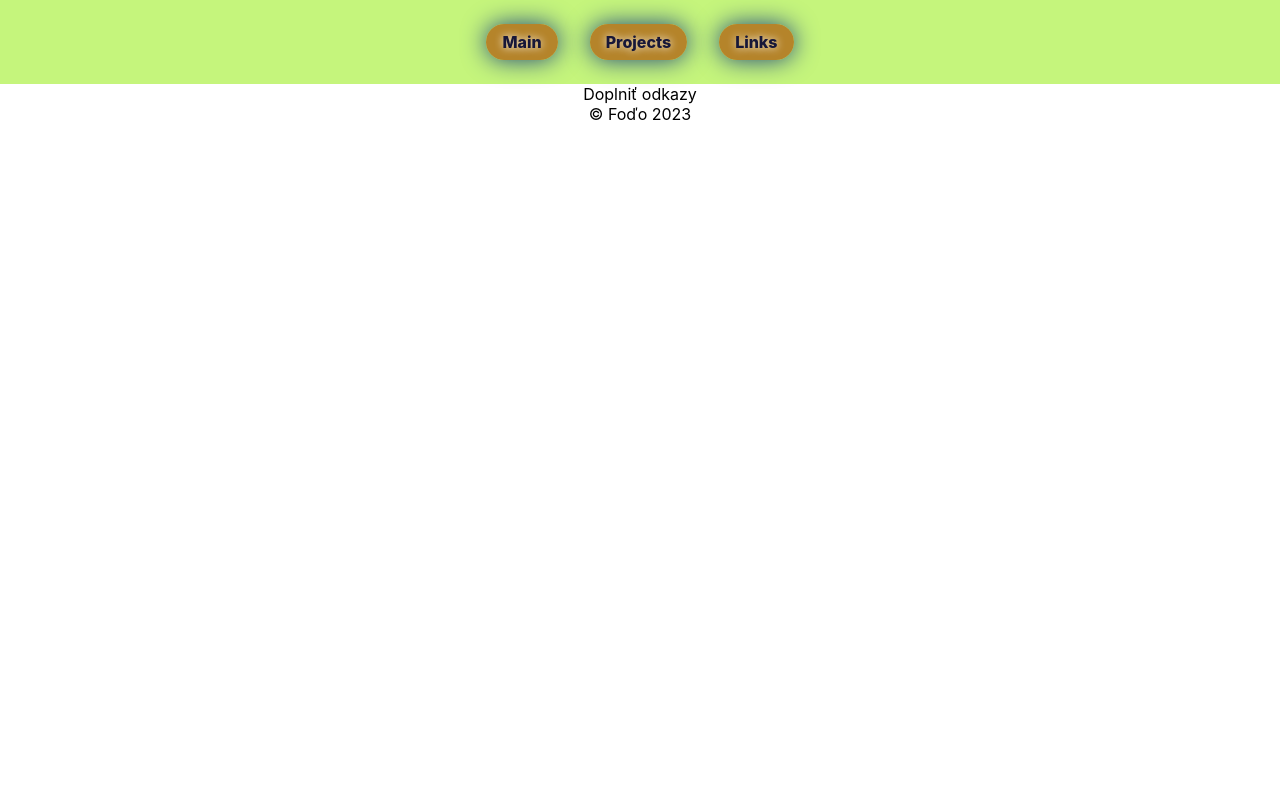
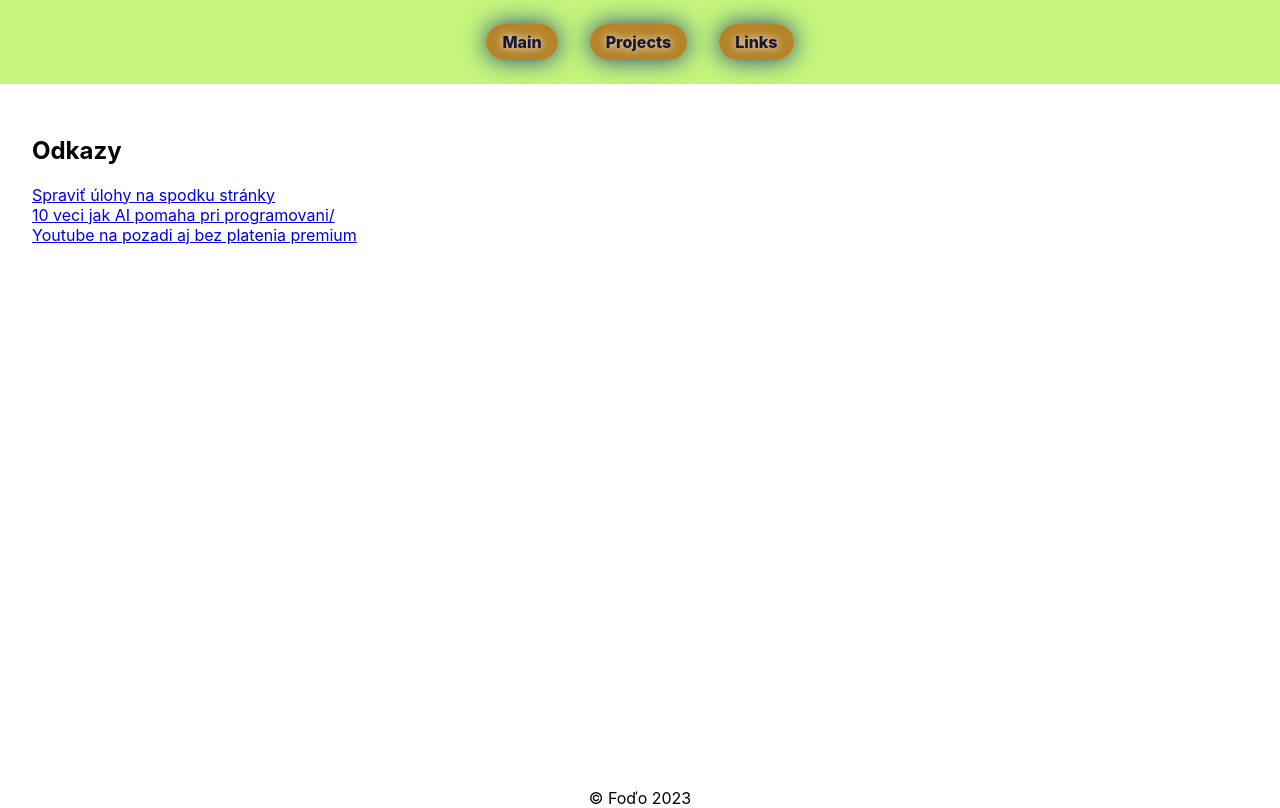
Before and after one commit to FodoFofo/Ucenie, a React (Create React App) app: page /links in a window 1280 px wide. Built offline with nearby package versions, Linux system fonts and the light colour scheme; the HTML template or start-up script is replaced by a standard one.

Commit message:
doplnenie obsahu do Links a štýlovanie (čiastočne)

```diff
--- /dev/null
+++ b/src/Views/Links.scss
@@ -0,0 +1,7 @@
+.links {
+    display: flex;
+    flex-direction: column;
+    text-align: left;
+    margin: 2em;
+    min-height: 80dvh;
+}
--- a/src/Views/Links.tsx
+++ b/src/Views/Links.tsx
@@ -1,8 +1,13 @@
-import React from 'react'
+import './Links.scss'
 
 const Links = () => {
   return (
-    <div>Doplniť odkazy</div>
+    <div className='links' >
+      <h2>Odkazy</h2>
+      <a href="https://react.dev/learn/state-a-components-memory">Spraviť úlohy na spodku stránky</a>
+      <a href="https://zdrojak.cz/clanky/10-veci-jak-ai-pomaha-pri-programovani/ ">10 veci jak AI pomaha pri programovani/</a>
+      <a href="https://touchit.sk/youtube-na-pozadi-aj-bez-platenia-premium/479677 ">Youtube na pozadi aj bez platenia premium</a>
+    </div>
   )
 }
 
```
